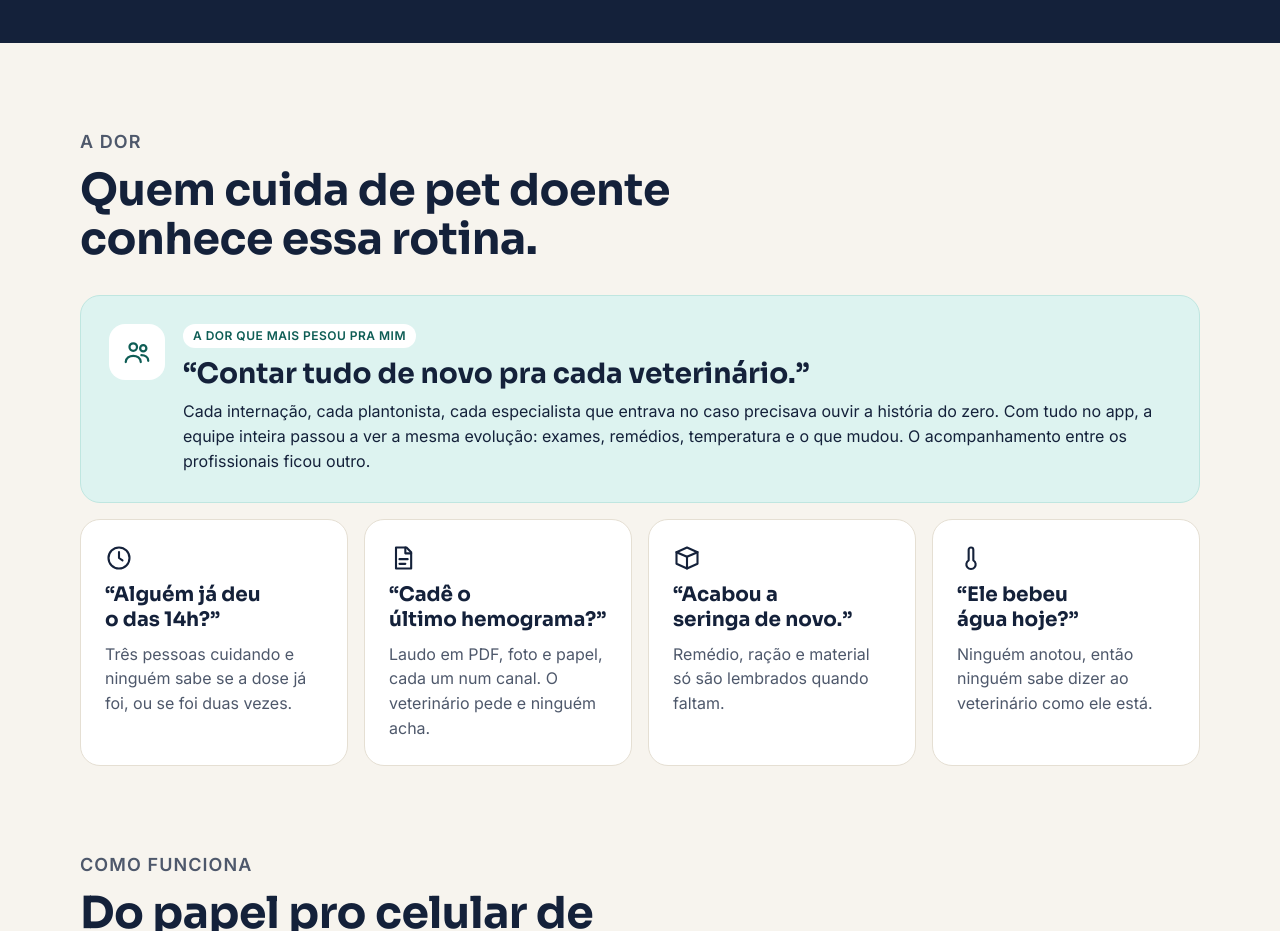
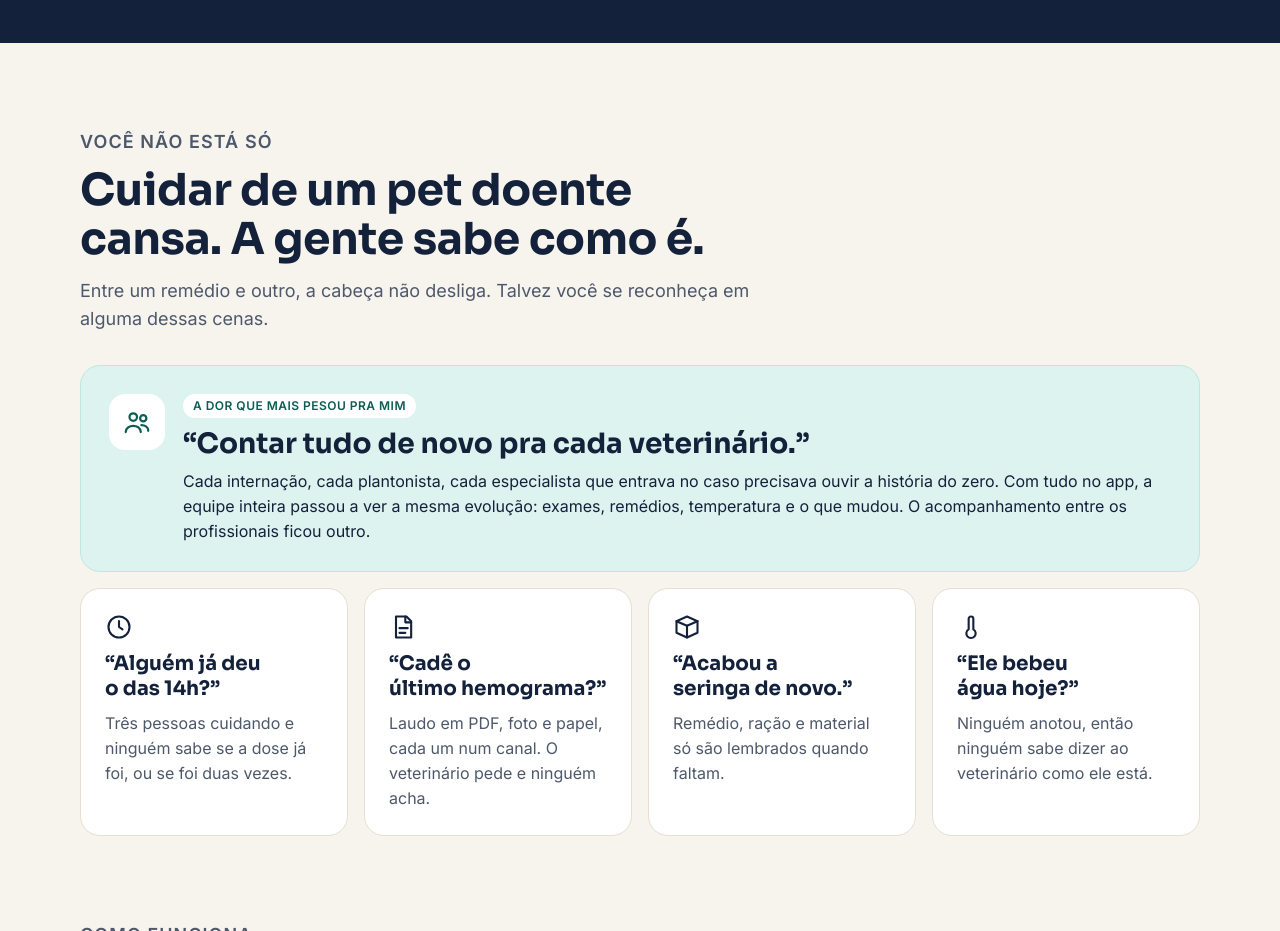
Before and after one commit to ElizCarvalho/odin-cockpit, a website: page landing/index.html in a window 1280 px wide. Shown: the part 880-1811 px from the top of the page. Drawn offline with Linux system fonts and the light colour scheme.

Commit message:
Landing: abertura das dores mais acolhedora
Co-Authored-By: Claude Opus 5.5 <noreply@anthropic.com>
Claude-Session: https://claude.ai/code/session_019fawiRXe4d9o1vbSG3281y

```diff
--- a/landing/index.html
+++ b/landing/index.html
@@ -324,7 +324,7 @@ details.priv p { margin-top: 8px; max-width: 720px; }
 
   <section class="bloco" aria-labelledby="t-dores">
     <div class="wrap">
-      <div class="cab"><p class="eyebrow">A dor</p><h2 id="t-dores">Quem cuida de pet doente conhece essa rotina.</h2></div>
+      <div class="cab"><p class="eyebrow">Você não está só</p><h2 id="t-dores">Cuidar de um pet doente cansa. A gente sabe como é.</h2><p>Entre um remédio e outro, a cabeça não desliga. Talvez você se reconheça em alguma dessas cenas.</p></div>
       <div class="grade-cards g2 g4">
         <div class="card destaque">
           <span class="ic-grande"><svg aria-hidden="true" width="30" height="30" viewBox="0 0 24 24" fill="none" stroke="#0E5D55" stroke-width="1.8" stroke-linecap="round" stroke-linejoin="round"><circle cx="9" cy="8" r="3"/><path d="M3 20c0-3 3-5 6-5s6 2 6 5"/><circle cx="17" cy="9" r="2.5"/><path d="M15.5 14.5c3 0 5.5 1.8 5.5 4.5"/></svg></span>
```
